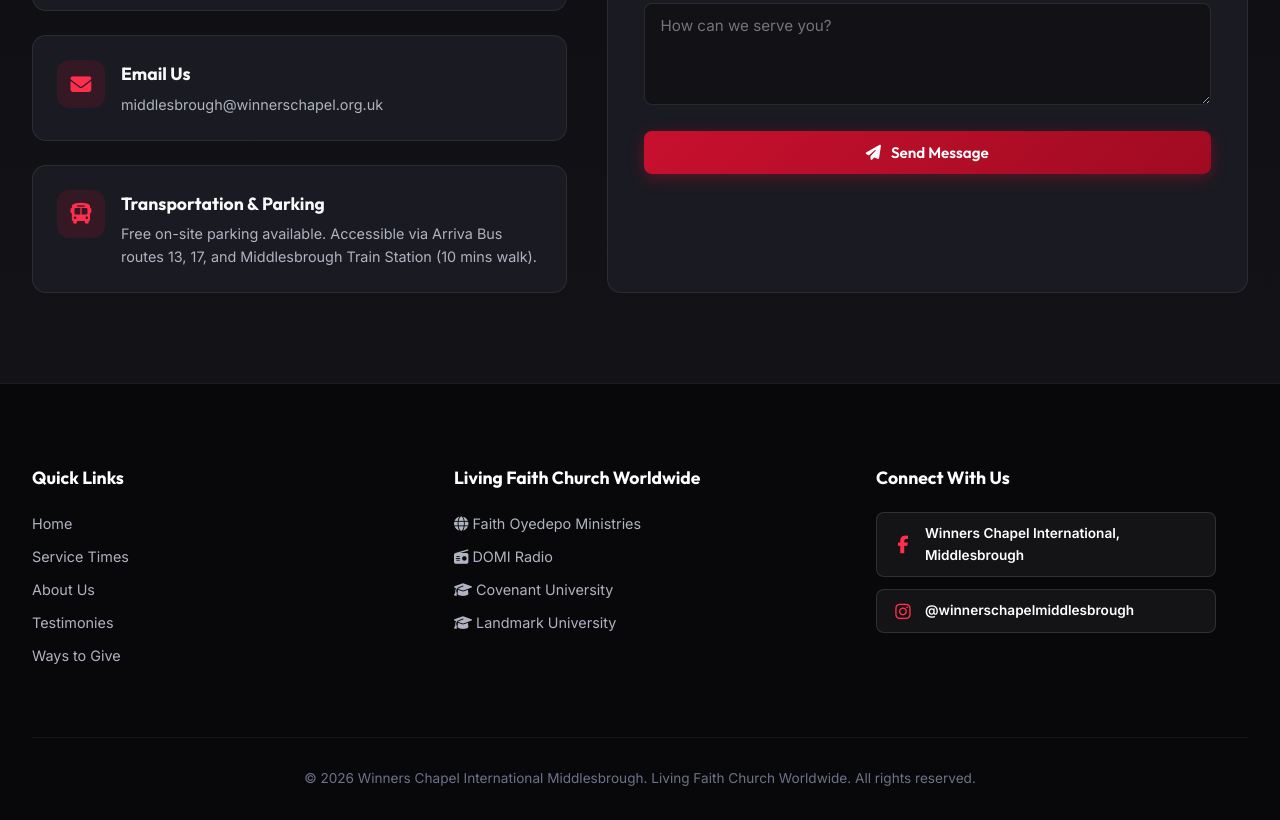
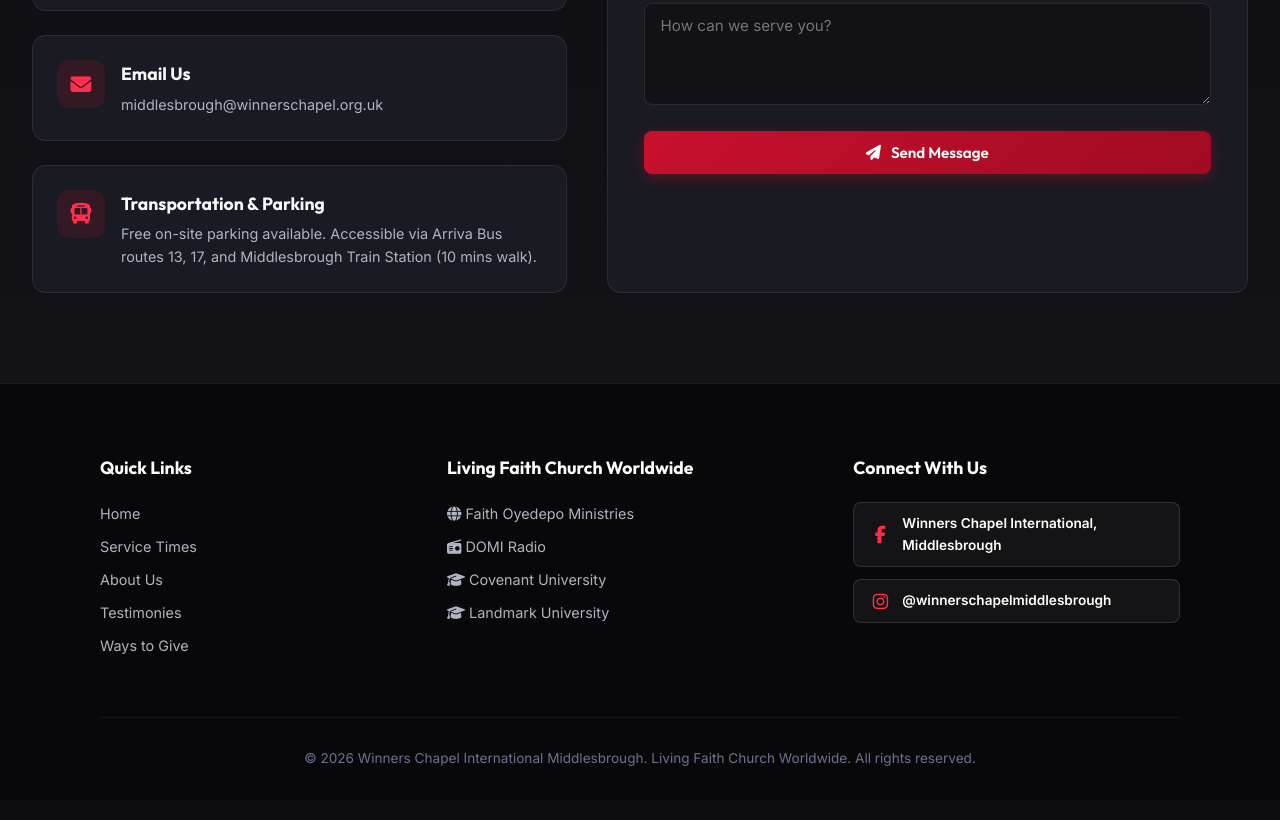
Before and after one commit to El-Gabi/Church-Website, a website built with Vite: page index.html in a window 1280 px wide. Shown: the part 7621-8441 px from the top of the page. Built offline with nearby package versions, Linux system fonts and the light colour scheme.

Commit message:
Evenly space, center, and top-align 3 footer columns

```diff
--- a/style.css
+++ b/style.css
@@ -1513,32 +1513,33 @@
 .footer {
   background: #08080A;
   border-top: 1px solid rgba(255, 255, 255, 0.08);
-  padding: 80px 0 30px;
+  padding: 70px 0 30px;
   color: var(--text-secondary);
+}
+
+.footer .container {
+  max-width: 1140px;
+  margin: 0 auto;
+  padding: 0 30px;
 }
 
 .footer-grid {
   display: grid;
-  grid-template-columns: repeat(auto-fit, minmax(250px, 1fr));
+  grid-template-columns: 1fr 1.2fr 1.1fr;
   gap: 50px;
-  margin-bottom: 60px;
-}
-
-.footer .brand-title {
-  color: #FFFFFF;
-}
-
-.footer-tagline {
-  margin: 16px 0 24px;
-  font-size: 0.9rem;
-  max-width: 320px;
+  margin-bottom: 50px;
+  align-items: start;
 }
 
 .footer-col h4 {
   font-family: var(--font-heading);
   color: #FFFFFF;
   font-size: 1.1rem;
+  font-weight: 700;
   margin-bottom: 20px;
+  min-height: 28px;
+  display: flex;
+  align-items: center;
 }
 
 .footer-col ul li {
@@ -1735,9 +1736,8 @@
   display: flex;
   flex-direction: column;
   gap: 12px;
-  margin-top: 20px;
+  margin-top: 0;
   width: 100%;
-  max-width: 340px;
 }
 
 .social-btn {
```
